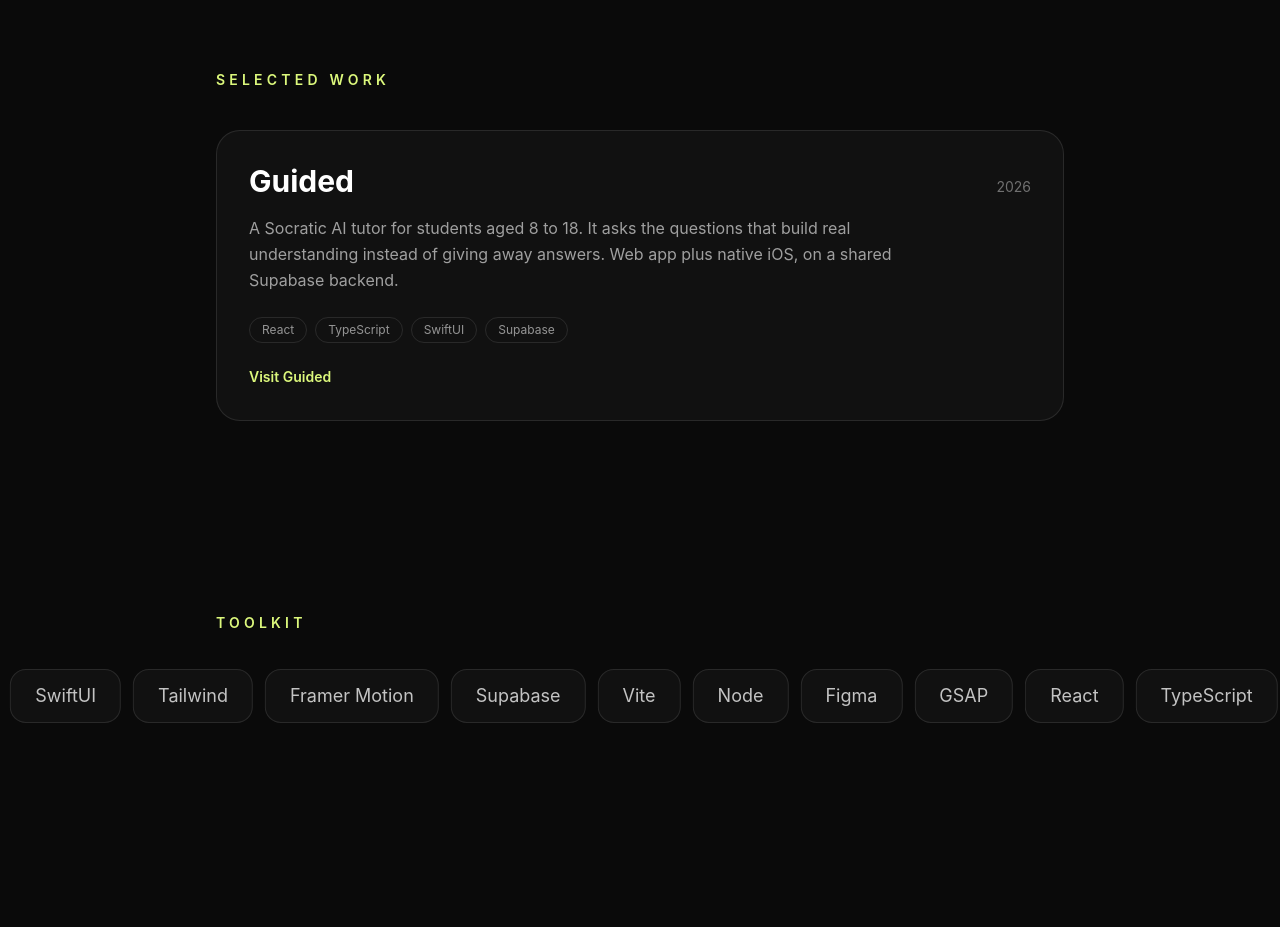
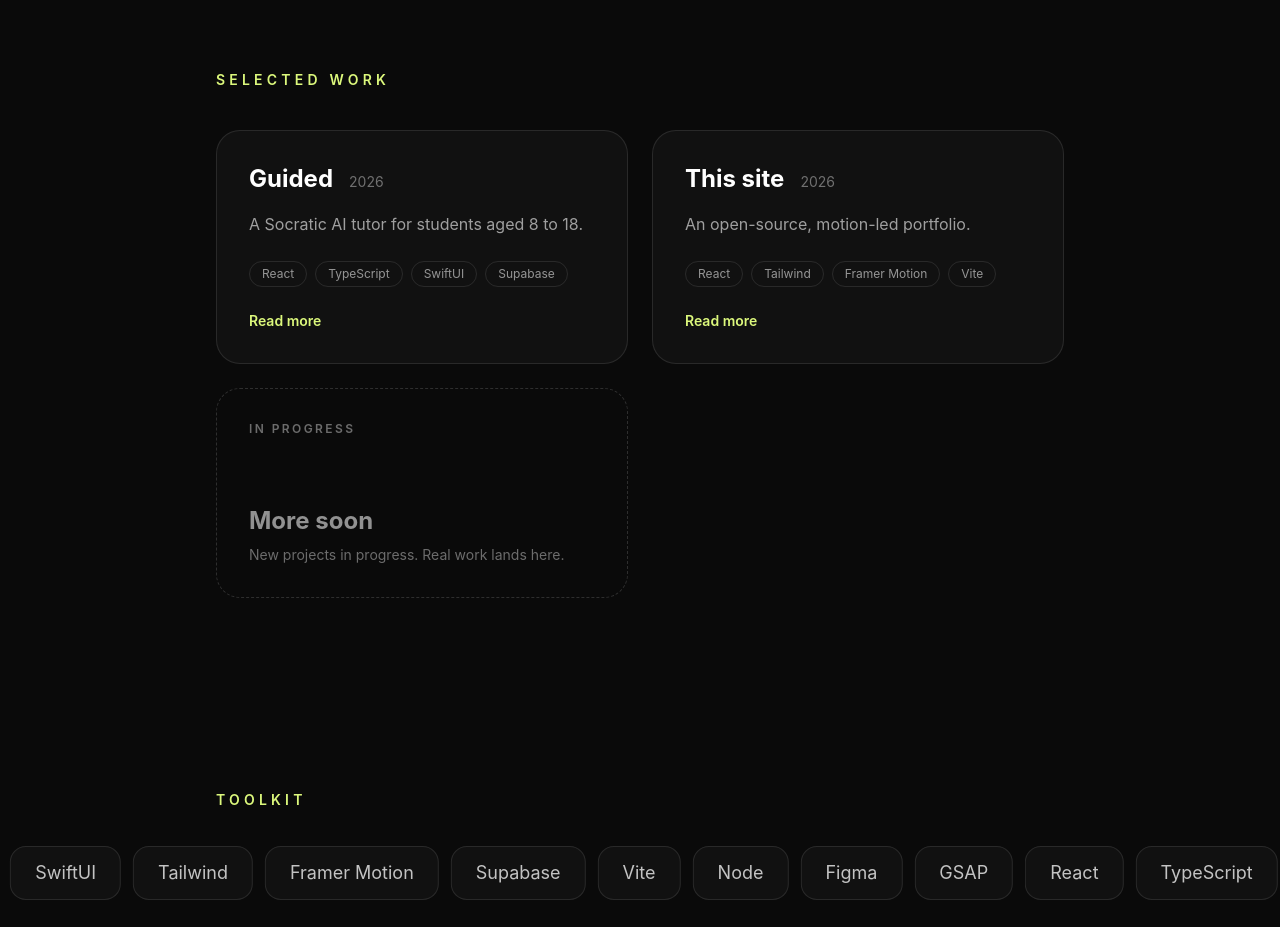
Before and after one commit to ArseniyCherednichenko/portfolio, a React (Vite) app: page / in a window 1280 px wide. Shown: the part 1260-2187 px from the top of the page. Built offline with nearby package versions, Linux system fonts and the light colour scheme; the HTML template or start-up script is replaced by a standard one.

Commit message:
Work: multi-project grid + clickable detail modal; de-center Guided (add This site + placeholder)

```diff
--- a/src/App.tsx
+++ b/src/App.tsx
@@ -1,5 +1,7 @@
 import { motion } from 'framer-motion'
+import { useState } from 'react'
 import { Aurora } from './components/Aurora'
+import { Modal } from './components/Modal'
 import { Nav } from './components/Nav'
 import { Reveal } from './components/Reveal'
 import { GradientText } from './components/GradientText'
@@ -17,6 +19,7 @@ function Eyebrow({ children }: { children: string }) {
 }
 
 export default function App() {
+  const [active, setActive] = useState<Project | null>(null)
   return (
     <div id="top" className="relative min-h-screen bg-[#0A0A0A] text-white">
       <Aurora />
@@ -97,15 +100,30 @@ export default function App() {
         <Reveal>
           <Eyebrow>Selected work</Eyebrow>
         </Reveal>
-        <div className="mt-10 grid gap-6">
-          {PROJECTS.map((p, idx) => (
+        <div className="mt-10 grid gap-6 sm:grid-cols-2">
+          {PROJECTS.map((p, idx) =>
+            p.soon ? (
               <Reveal key={p.title} delay={idx * 0.05}>
-              <SpotlightCard className="p-8">
+                <div className="flex h-full min-h-[210px] flex-col justify-between rounded-3xl border border-dashed border-white/15 p-8 text-white/40">
+                  <span className="text-xs font-semibold uppercase tracking-[0.2em]">In progress</span>
+                  <div>
+                    <h3 className="text-2xl font-bold text-white/55">{p.title}</h3>
+                    <p className="mt-2 text-sm">{p.blurb}</p>
+                  </div>
+                </div>
+              </Reveal>
+            ) : (
+              <Reveal key={p.title} delay={idx * 0.05}>
+                <SpotlightCard className="h-full">
+                  <button
+                    onClick={() => setActive(p)}
+                    className="flex h-full w-full flex-col justify-between p-8 text-left"
+                  >
                     <div className="flex items-baseline justify-between gap-4">
-                  <h3 className="text-3xl font-bold">{p.title}</h3>
+                      <h3 className="text-2xl font-bold">{p.title}</h3>
                       <span className="text-sm text-white/40">{p.year}</span>
                     </div>
-                <p className="mt-4 max-w-2xl leading-relaxed text-white/60">{p.blurb}</p>
+                    <p className="mt-4 leading-relaxed text-white/60">{p.blurb}</p>
                     <div className="mt-6 flex flex-wrap gap-2">
                       {p.stack.map((s) => (
                         <span key={s} className="rounded-full border border-white/10 px-3 py-1 text-xs text-white/55">
@@ -113,12 +131,12 @@ export default function App() {
                         </span>
                       ))}
                     </div>
-                <a href={p.href} className="mt-6 inline-flex items-center gap-1 text-sm font-semibold text-[#DCF87C]">
-                  Visit {p.title}
-                </a>
+                    <span className="mt-6 inline-flex items-center gap-1 text-sm font-semibold text-[#DCF87C]">Read more</span>
+                  </button>
                 </SpotlightCard>
               </Reveal>
-          ))}
+            ),
+          )}
         </div>
       </section>
 
@@ -162,6 +180,47 @@ export default function App() {
       <footer className="mx-auto w-full max-w-4xl px-6 py-12 text-sm text-white/35">
         <p>Built by Arseniy Cherednichenko in Berlin.</p>
       </footer>
+
+      <Modal open={active !== null} onClose={() => setActive(null)}>
+        {active && (
+          <div>
+            <span className="text-xs font-semibold uppercase tracking-[0.2em] text-[#DCF87C]">
+              {active.year || 'Project'}
+            </span>
+            <h3 className="mt-2 text-3xl font-bold">{active.title}</h3>
+            <p className="mt-4 leading-relaxed text-white/65">{active.detail}</p>
+            <div className="mt-6 flex flex-wrap gap-2">
+              {active.stack.map((s) => (
+                <span key={s} className="rounded-full border border-white/10 px-3 py-1 text-xs text-white/55">
+                  {s}
+                </span>
+              ))}
+            </div>
+            <div className="mt-8 flex flex-wrap gap-3">
+              {active.href && (
+                <a
+                  href={active.href}
+                  target="_blank"
+                  rel="noreferrer"
+                  className="rounded-full bg-[#DCF87C] px-5 py-2.5 text-sm font-semibold text-black"
+                >
+                  Visit
+                </a>
+              )}
+              {active.repo && (
+                <a
+                  href={active.repo}
+                  target="_blank"
+                  rel="noreferrer"
+                  className="rounded-full border border-white/15 px-5 py-2.5 text-sm font-semibold text-white"
+                >
+                  Source
+                </a>
+              )}
+            </div>
+          </div>
+        )}
+      </Modal>
     </div>
   )
 }
@@ -169,9 +228,12 @@ export default function App() {
 interface Project {
   title: string
   year: string
-  href: string
   blurb: string
+  detail: string
   stack: string[]
+  href?: string
+  repo?: string
+  soon?: boolean
 }
 
 const PROJECTS: Project[] = [
@@ -179,9 +241,27 @@ const PROJECTS: Project[] = [
     title: 'Guided',
     year: '2026',
     href: 'https://askguided.com',
-    blurb:
-      'A Socratic AI tutor for students aged 8 to 18. It asks the questions that build real understanding instead of giving away answers. Web app plus native iOS, on a shared Supabase backend.',
+    blurb: 'A Socratic AI tutor for students aged 8 to 18.',
+    detail:
+      'A Socratic AI tutor that asks the questions that build real understanding instead of giving away answers. Curriculum-aware for the German Abitur, IB, and GCSE. Web app plus a native iOS app on a shared Supabase backend. I co-founded it and build across the whole stack.',
     stack: ['React', 'TypeScript', 'SwiftUI', 'Supabase'],
+  },
+  {
+    title: 'This site',
+    year: '2026',
+    repo: 'https://github.com/ArseniyCherednichenko/portfolio',
+    blurb: 'An open-source, motion-led portfolio.',
+    detail:
+      'This portfolio. React, Vite, Tailwind v4, and Framer Motion. Every animation is a hand-built component: an aurora background, spotlight cards, magnetic buttons, an orbiting hero, a marquee, and more. Open source on GitHub.',
+    stack: ['React', 'Tailwind', 'Framer Motion', 'Vite'],
+  },
+  {
+    title: 'More soon',
+    year: '',
+    blurb: 'New projects in progress. Real work lands here.',
+    detail: '',
+    stack: [],
+    soon: true,
   },
 ]
 
```
Lines whose indentation alone changed are shown as unchanged.
